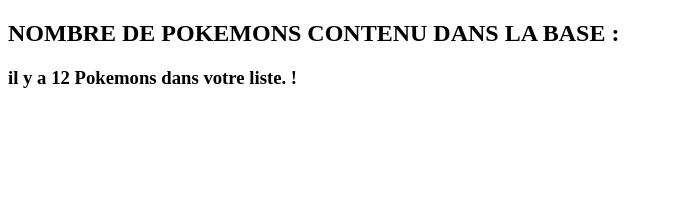
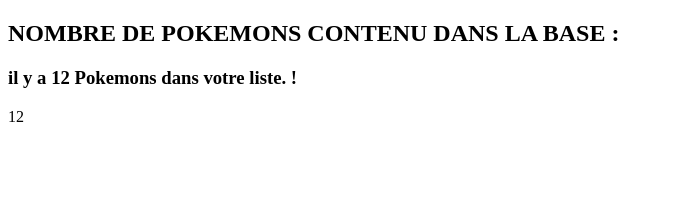
Before and after one commit to Moongari/CourseMoonReact, a React (Create React App) app: page / in a window 1280 px wide. Shown: the top 198 px of the page, without its empty margins (0-673 px from the left). Built offline with nearby package versions, Linux system fonts and the light colour scheme.

Commit message:
creation Hook d'effet

```diff
--- a/src/app.tsx
+++ b/src/app.tsx
@@ -1,7 +1,7 @@
 //import React from 'react'; // import du module react
 
 /* ========  destructuring d'ecmaScript6   =============*/
-import React,{FunctionComponent,useState} from 'react';
+import React,{FunctionComponent,useState,useEffect} from 'react';
 import POKEMONS from './models/mock-pokemon';
 import Pokemon from './models/pokemon';
 
@@ -24,12 +24,19 @@
 2) modification 'componentDidUpdate(prevProps,prevState) recoit les props et state avant la mise a jour du composant
 3) suppression d'un composant 'componentWillUnmount le composant est detruit lorsqu'il est retiré du DOM navigation de l'utilisateur par exemple
 ceci permet de desabonner certaines dependance du composant. et ainsi eviter les problemes de performances. 'Demontage'
+Cycle de vie Hook d'effet
+componentDidMount()
+componentDidUpdate(prevProps,prevState)
+componentWillUnmount()
+
 ===*/
 const[title,SetName] = useState<String>('POKEMONS'); // on definit un type les données String sauvegarder dans notre state
 const[pokemons] = useState<Pokemon[]>(POKEMONS);
+const[initListPokemon,SetInitListPokemon] = useState<Pokemon[]>([]);
 
-
-
+useEffect(()=>{
+  SetInitListPokemon(POKEMONS);
+},[])
 
  return (
 
@@ -38,6 +45,7 @@
      <p><h2>NOMBRE DE {title} CONTENU DANS LA BASE :</h2></p>
    </div>
     <p><h3>il y a  {pokemons.length} Pokemons dans votre liste. !</h3> </p>
+    <p>{initListPokemon.length}</p>
    </div>
 
  )
```
